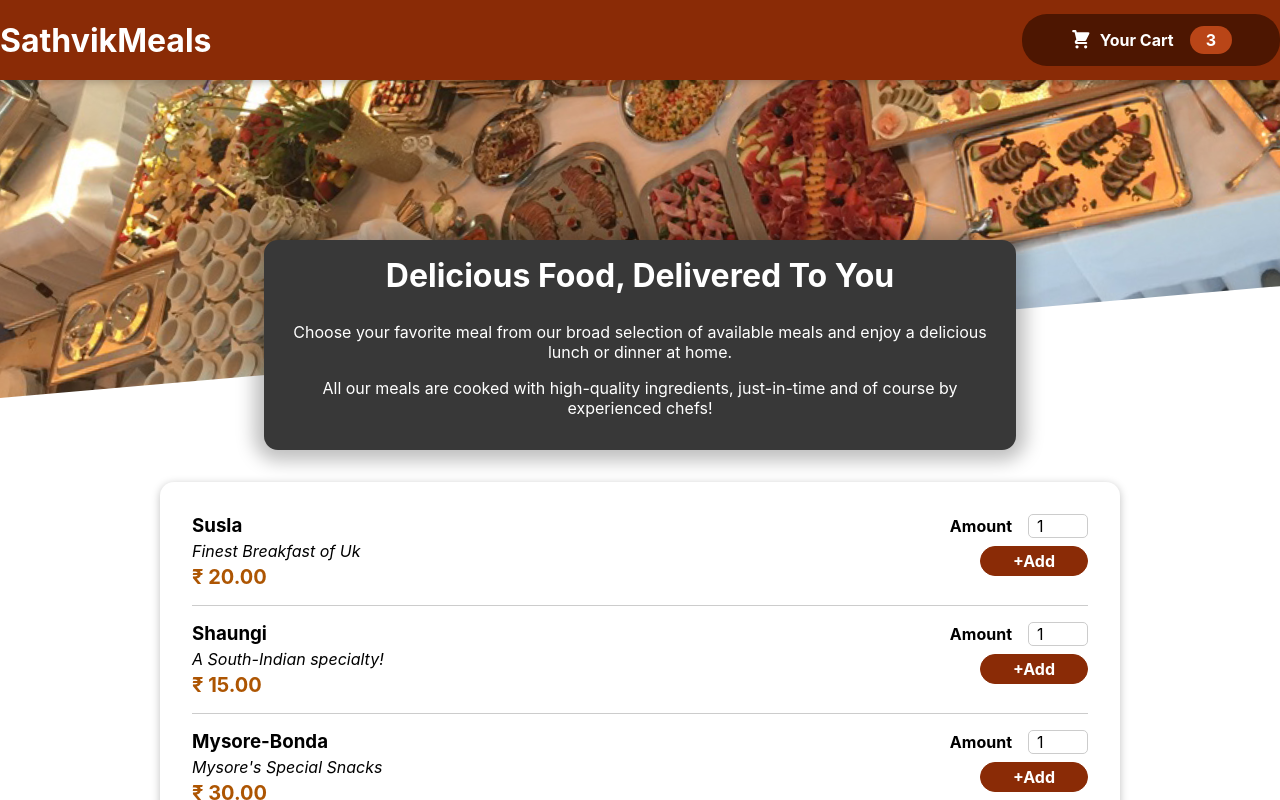
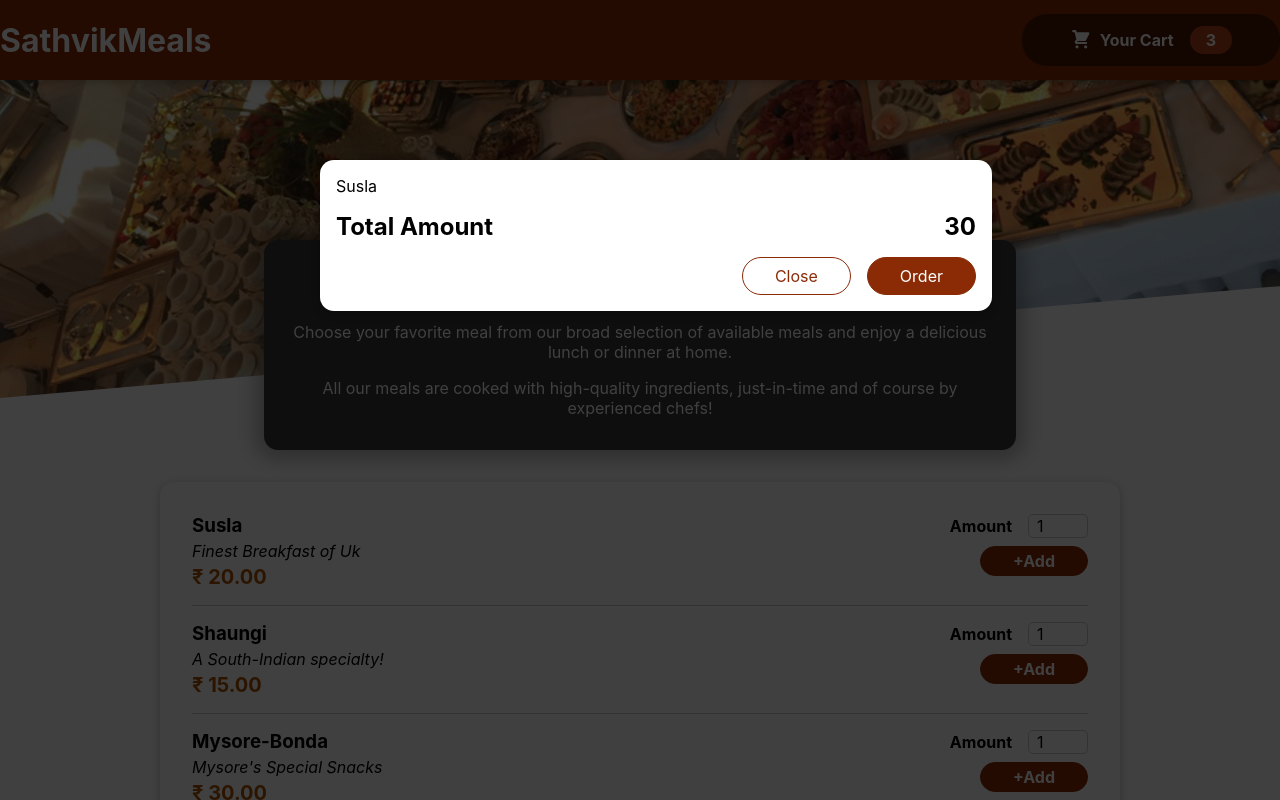
Before and after one commit to Pavan0409/food-app, a React (Create React App) app: page / in a window 1280 px wide. Shown: the top 800 px of the page. Built offline with nearby package versions, Linux system fonts and the light colour scheme.

Commit message:
Cart with Modal

```diff
--- a/public/index.html
+++ b/public/index.html
@@ -28,6 +28,7 @@
   </head>
   <body>
     <noscript>You need to enable JavaScript to run this app.</noscript>
+    <div id="overlays"></div>
     <div id="root"></div>
     <!--
       This HTML file is a template.
--- a/src/App.js
+++ b/src/App.js
@@ -1,10 +1,12 @@
 import React, { Fragment } from "react";
 import Header from "./Components/Layout/Header";
 import Meals from "./Components/Meals/Meals";
+import Cart from "./Components/Cart/Cart";
 
 function App() {
   return (
     <Fragment>
+      <Cart />
       <Header />
       <main>
         <Meals />
--- /dev/null
+++ b/src/Components/Cart/Cart.js
@@ -0,0 +1,28 @@
+import Modal from "../UI/Modal";
+import classes from "./Cart.module.css";
+
+const Cart = (props) => {
+  const cartItems = (
+    <ul className={classes["cart-items"]}>
+      {[{ id: "c1", name: "Susla", amount: 2, price: 15 }].map((item) => (
+        <li>{item.name}</li>
+      ))}
+    </ul>
+  );
+
+  return (
+    <Modal>
+      {cartItems}
+      <div className={classes.total}>
+        <span>Total Amount</span>
+        <span>30</span>
+      </div>
+      <div className={classes.actions}>
+        <button className={classes["button--alt"]}>Close</button>
+        <button className={classes.button}>Order</button>
+      </div>
+    </Modal>
+  );
+};
+
+export default Cart;
--- /dev/null
+++ b/src/Components/Cart/Cart.module.css
@@ -0,0 +1,44 @@
+.cart-items {
+  list-style: none;
+  margin: 0;
+  padding: 0;
+}
+
+.total {
+  display: flex;
+  justify-content: space-between;
+  align-items: center;
+  font-weight: bold;
+  font-size: 1.5rem;
+  margin: 1rem 0;
+}
+
+.actions {
+  text-align: right;
+}
+
+.actions button {
+  font: inherit;
+  cursor: pointer;
+  background-color: transparent;
+  border: 1px solid #8a2b06;
+  padding: 0.5rem 2rem;
+  border-radius: 25px;
+  margin-left: 1rem;
+}
+
+.actions button:hover,
+.actions button:active {
+  background-color: #5a1a01;
+  border-color: #5a1a01;
+  color: white;
+}
+
+.actions .button--alt {
+  color: #8a2b06;
+}
+
+.actions .button {
+  background-color: #8a2b06;
+  color: white;
+}
--- a/src/Components/Meals/AvailableMeals.js
+++ b/src/Components/Meals/AvailableMeals.js
@@ -32,6 +32,7 @@
 const AvailableMeals = () => {
   const mealsList = DUMMY_MEALS.map((meal) => (
     <MealItem
+      id={meal.id}
       key={meal.id}
       name={meal.name}
       description={meal.description}
--- a/src/Components/Meals/MealItem/MealItemForm.js
+++ b/src/Components/Meals/MealItem/MealItemForm.js
@@ -5,7 +5,7 @@
     return(
         <form className={classes.form}>
             <Input label='Amount' input={{
-                id: 'amount',
+                id: 'amount_' + props.id,
                 type: 'number',
                 min: '1',
                 max:'5',
--- /dev/null
+++ b/src/Components/UI/Modal.js
@@ -0,0 +1,32 @@
+import { Fragment } from 'react';
+import ReactDOM from 'react-dom';
+
+import classes from './Modal.module.css';
+
+const Backdrop = (props) => {
+  return <div className={classes.backdrop} />;
+};
+
+const ModalOverlay = (props) => {
+  return (
+    <div className={classes.modal}>
+      <div className={classes.content}>{props.children}</div>
+    </div>
+  );
+};
+
+const portalElement = document.getElementById('overlays');
+
+const Modal = (props) => {
+  return (
+    <Fragment>
+      {ReactDOM.createPortal(<Backdrop />, portalElement)}
+      {ReactDOM.createPortal(
+        <ModalOverlay>{props.children}</ModalOverlay>,
+        portalElement
+      )}
+    </Fragment>
+  );
+};
+
+export default Modal;
--- /dev/null
+++ b/src/Components/UI/Modal.module.css
@@ -0,0 +1,40 @@
+.backdrop {
+  position: fixed;
+  top: 0;
+  left: 0;
+  width: 100%;
+  height: 100vh;
+  z-index: 20;
+  background-color: rgba(0, 0, 0, 0.75);
+}
+
+.modal {
+  position: fixed;
+  top: 20vh;
+  left: 5%;
+  width: 90%;
+  background-color: white;
+  padding: 1rem;
+  border-radius: 14px;
+  box-shadow: 0 2px 8px rgba(0, 0, 0, 0.25);
+  z-index: 30;
+  animation: slide-down 300ms ease-out forwards;
+}
+
+@media (min-width: 768px) {
+  .modal {
+    width: 40rem;
+    left: calc(50% - 20rem);
+  }
+}
+
+@keyframes slide-down {
+  from {
+    opacity: 0;
+    transform: translateY(-3rem);
+  }
+  to {
+    opacity: 1;
+    transform: translateY(0);
+  }
+}
```
